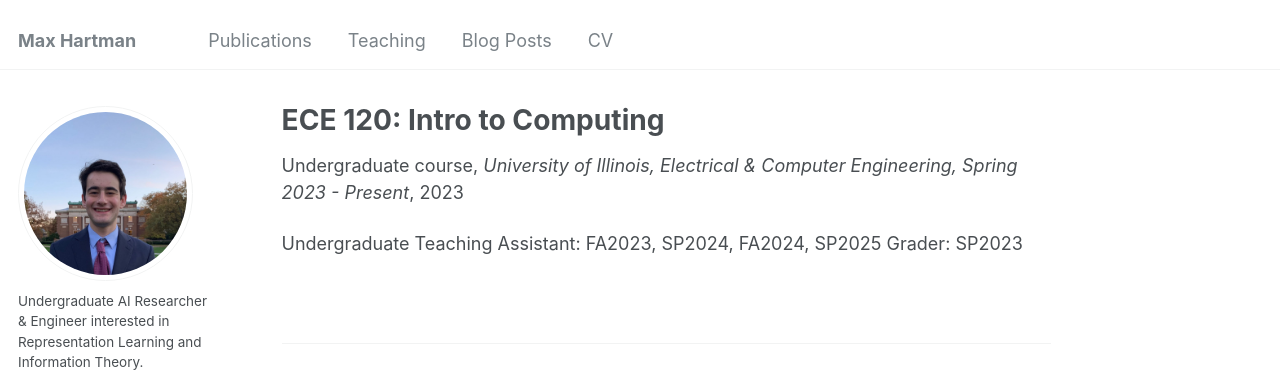
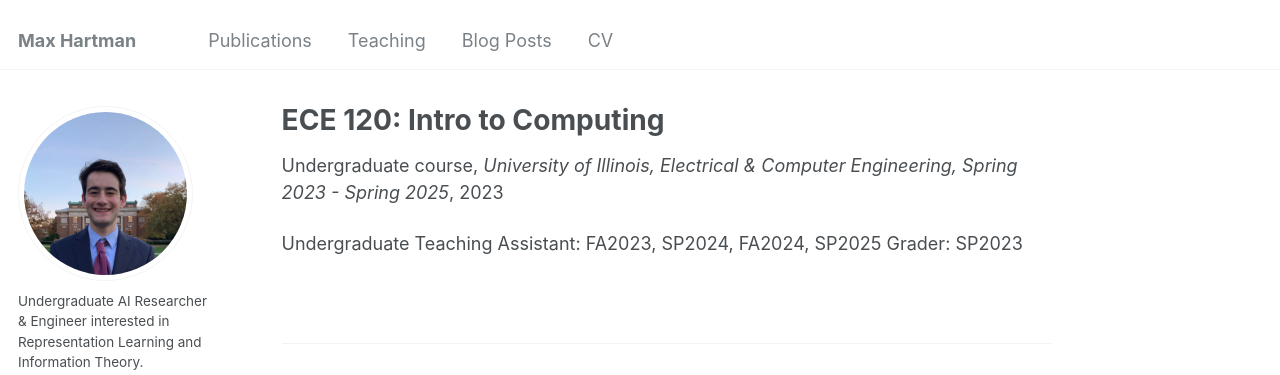
Before and after one commit to MaxBHartman/maxbhartman.github.io, a Jekyll site: the page built from _teaching/ece120.md, in a window 1280 px wide. Shown: the top 375 px of the page. Built offline with Jekyll 4.4.1, drawn with Linux system fonts in a browser that asks for light colours; some web fonts are replaced.

Commit message:
Small updates

```diff
--- a/_teaching/ece120.md
+++ b/_teaching/ece120.md
@@ -3,7 +3,7 @@ title: "ECE 120: Intro to Computing"
 collection: teaching
 type: "Undergraduate course"
 permalink: /teaching/ece120
-venue: "University of Illinois, Electrical & Computer Engineering, Spring 2023 - Present"
+venue: "University of Illinois, Electrical & Computer Engineering, Spring 2023 - Spring 2025"
 date: 2023-1-1
 location: "Champaign, Illinois"
 ---
```
